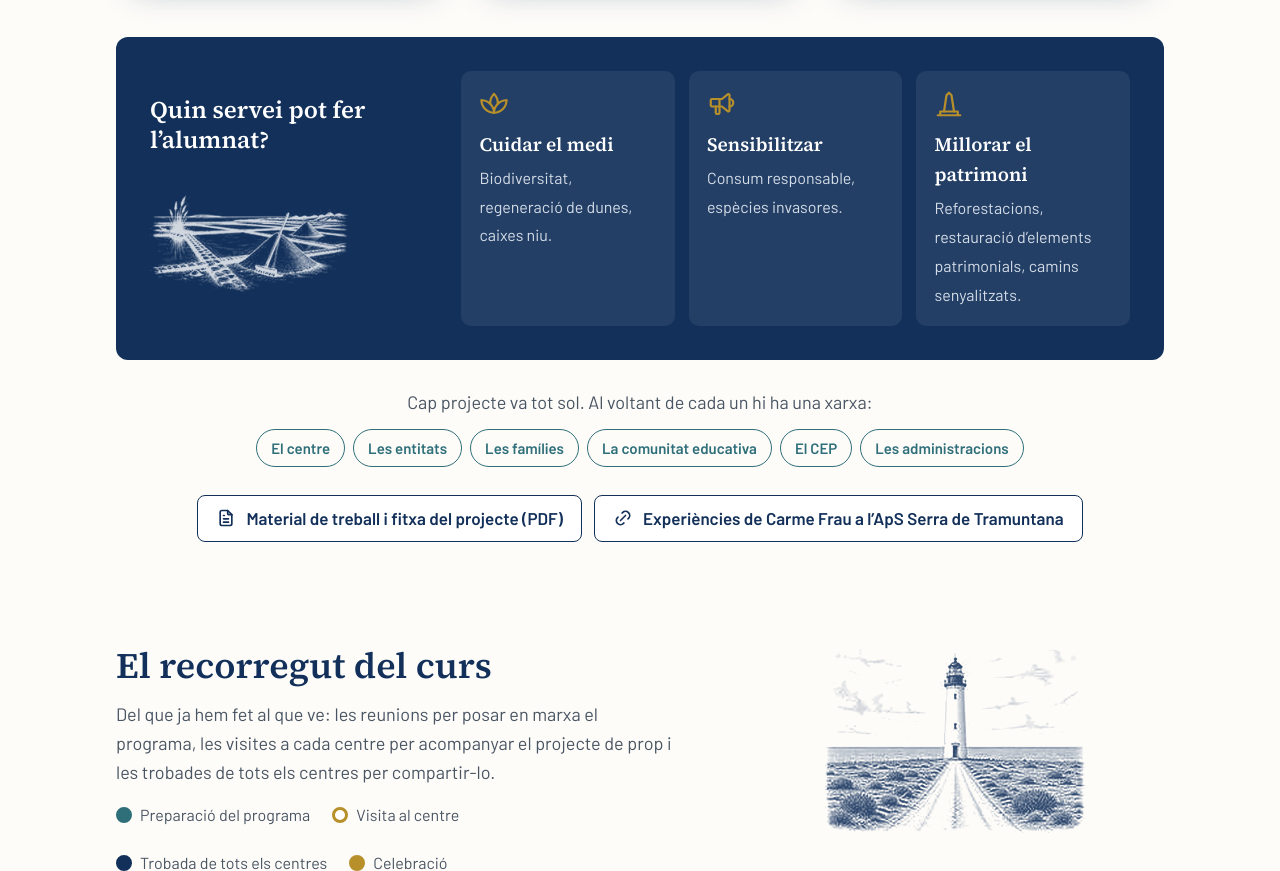
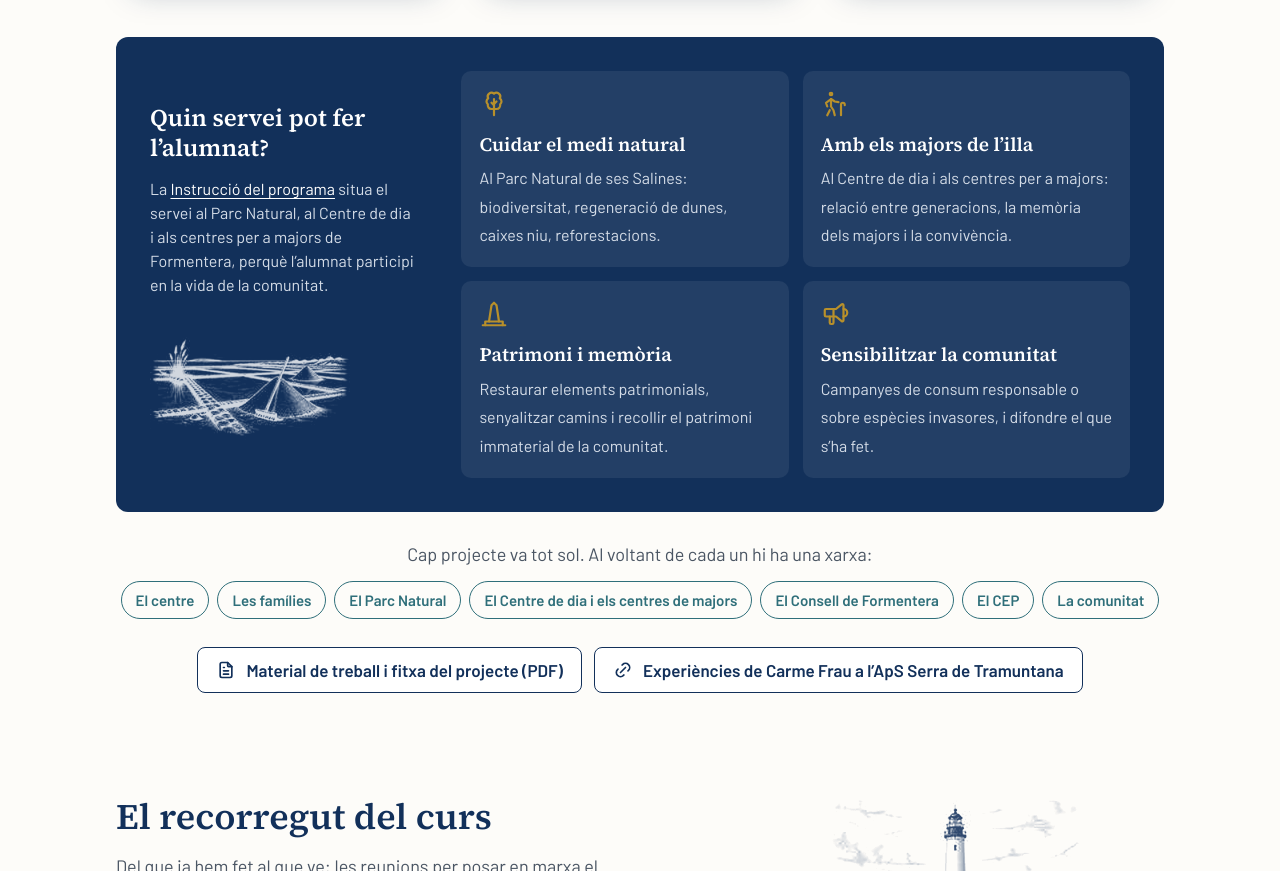
Before and after one commit to lesmoes-create/illa-que-apren, a plain HTML site: page aps/index.html in a window 1280 px wide. Shown: the part 4613-5484 px from the top of the page. Drawn offline with Linux system fonts and the light colour scheme.

Commit message:
ApS: servei amb els majors i la comunitat, segons la Instrucció del programa
Co-Authored-By: Claude Opus 5.5 <noreply@anthropic.com>
Claude-Session: https://claude.ai/code/session_01FjvhQN1siHaAjeBrtf1QES

```diff
--- a/aps/index.html
+++ b/aps/index.html
@@ -203,7 +203,9 @@ footer a{color:#fff}
 .servei{display:grid;grid-template-columns:minmax(0,.8fr) minmax(0,2fr);gap:clamp(20px,4vw,44px);align-items:center;background:var(--navy);color:#fff;border-radius:var(--r);padding:clamp(22px,3vw,34px);margin:40px 0 0}
 .servei h3{color:#fff;margin:0 0 14px;font-size:24px}
 .servei .ink.gp{max-width:200px;margin:0;filter:brightness(0) invert(1);opacity:.85}
-.tipus{list-style:none;margin:0;padding:0;display:grid;grid-template-columns:repeat(3,minmax(0,1fr));gap:14px}
+.tipus{list-style:none;margin:0;padding:0;display:grid;grid-template-columns:repeat(2,minmax(0,1fr));gap:14px}
+.servei-p{color:#D5DDE8;font-size:16px;line-height:1.5;margin:0 0 16px}
+.servei-p a{color:#fff}
 .tipus li{background:rgba(255,255,255,.07);border-radius:10px;padding:18px}
 .tipus .ti{width:30px;height:30px;color:var(--gold);display:block;margin-bottom:10px}
 .tipus b{display:block;font-family:var(--serif);font-weight:600;font-size:19px;margin-bottom:4px}
@@ -371,16 +373,17 @@ footer a{color:#fff}
     </li>
   </ol>
   <div class="servei">
-    <div class="servei-t"><h3>Quin servei pot fer l’alumnat?</h3><img class="ink gp" src="img/gravat-salines.webp" alt="Gravat de les salines, amb un munt de sal i un rasclet" width="1000" height="665" loading="lazy"></div>
+    <div class="servei-t"><h3>Quin servei pot fer l’alumnat?</h3><p class="servei-p">La <a href="https://csv.caib.es/concsvfront/view.xhtml?hash=97fc4dc99435e9c4f53774de108303c7eb9e760d1c87794797fd99f43df91a6a" target="_blank" rel="noopener">Instrucció del programa</a> situa el servei al Parc Natural, al Centre de dia i als centres per a majors de Formentera, perquè l’alumnat participi en la vida de la comunitat.</p><img class="ink gp" src="img/gravat-salines.webp" alt="Gravat de les salines, amb un munt de sal i un rasclet" width="1000" height="665" loading="lazy"></div>
     <ul class="tipus">
-      <li><svg class="ti" viewBox="0 0 24 24" fill="none" stroke="currentColor" stroke-width="1.75" stroke-linecap="round" stroke-linejoin="round" aria-hidden="true"><path d="M2 9a10 10 0 1 0 20 0" /> <path d="M12 19a10 10 0 0 1 10 -10" /> <path d="M2 9a10 10 0 0 1 10 10" /> <path d="M12 4a9.7 9.7 0 0 1 2.99 7.5" /> <path d="M9.01 11.5a9.7 9.7 0 0 1 2.99 -7.5" /></svg><b>Cuidar el medi</b><span>Biodiversitat, regeneració de dunes, caixes niu.</span></li>
-      <li><svg class="ti" viewBox="0 0 24 24" fill="none" stroke="currentColor" stroke-width="1.75" stroke-linecap="round" stroke-linejoin="round" aria-hidden="true"><path d="M18 8a3 3 0 0 1 0 6" /> <path d="M10 8v11a1 1 0 0 1 -1 1h-1a1 1 0 0 1 -1 -1v-5" /> <path d="M12 8h0l4.524 -3.77a.9 .9 0 0 1 1.476 .692v12.156a.9 .9 0 0 1 -1.476 .692l-4.524 -3.77h-8a1 1 0 0 1 -1 -1v-4a1 1 0 0 1 1 -1h8" /></svg><b>Sensibilitzar</b><span>Consum responsable, espècies invasores.</span></li>
-      <li><svg class="ti" viewBox="0 0 24 24" fill="none" stroke="currentColor" stroke-width="1.75" stroke-linecap="round" stroke-linejoin="round" aria-hidden="true"><path d="M8 18l2 -13l2 -2l2 2l2 13" /> <path d="M5 21v-3h14v3" /> <path d="M3 21l18 0" /></svg><b>Millorar el patrimoni</b><span>Reforestacions, restauració d’elements patrimonials, camins senyalitzats.</span></li>
+      <li><svg class="ti" viewBox="0 0 24 24" fill="none" stroke="currentColor" stroke-width="1.75" stroke-linecap="round" stroke-linejoin="round" aria-hidden="true"><path d="M12 13l-2 -2" /> <path d="M12 12l2 -2" /> <path d="M12 21v-13" /> <path d="M9.824 16a3 3 0 0 1 -2.743 -3.69a3 3 0 0 1 .304 -4.833a3 3 0 0 1 4.615 -3.707a3 3 0 0 1 4.614 3.707a3 3 0 0 1 .305 4.833a3 3 0 0 1 -2.919 3.695h-4z" /></svg><b>Cuidar el medi natural</b><span>Al Parc Natural de ses Salines: biodiversitat, regeneració de dunes, caixes niu, reforestacions.</span></li>
+      <li><svg class="ti" viewBox="0 0 24 24" fill="none" stroke="currentColor" stroke-width="1.75" stroke-linecap="round" stroke-linejoin="round" aria-hidden="true"><path d="M11 21l-1 -4l-2 -3v-6" /> <path d="M5 14l-1 -3l4 -3l3 2l3 .5" /> <path d="M8 4m-1 0a1 1 0 1 0 2 0a1 1 0 1 0 -2 0" /> <path d="M7 17l-2 4" /> <path d="M16 21v-8.5a1.5 1.5 0 0 1 3 0v.5" /></svg><b>Amb els majors de l’illa</b><span>Al Centre de dia i als centres per a majors: relació entre generacions, la memòria dels majors i la convivència.</span></li>
+      <li><svg class="ti" viewBox="0 0 24 24" fill="none" stroke="currentColor" stroke-width="1.75" stroke-linecap="round" stroke-linejoin="round" aria-hidden="true"><path d="M8 18l2 -13l2 -2l2 2l2 13" /> <path d="M5 21v-3h14v3" /> <path d="M3 21l18 0" /></svg><b>Patrimoni i memòria</b><span>Restaurar elements patrimonials, senyalitzar camins i recollir el patrimoni immaterial de la comunitat.</span></li>
+      <li><svg class="ti" viewBox="0 0 24 24" fill="none" stroke="currentColor" stroke-width="1.75" stroke-linecap="round" stroke-linejoin="round" aria-hidden="true"><path d="M18 8a3 3 0 0 1 0 6" /> <path d="M10 8v11a1 1 0 0 1 -1 1h-1a1 1 0 0 1 -1 -1v-5" /> <path d="M12 8h0l4.524 -3.77a.9 .9 0 0 1 1.476 .692v12.156a.9 .9 0 0 1 -1.476 .692l-4.524 -3.77h-8a1 1 0 0 1 -1 -1v-4a1 1 0 0 1 1 -1h8" /></svg><b>Sensibilitzar la comunitat</b><span>Campanyes de consum responsable o sobre espècies invasores, i difondre el que s’ha fet.</span></li>
     </ul>
   </div>
   <div class="xarxa">
     <p class="xarxa-t">Cap projecte va tot sol. Al voltant de cada un hi ha una xarxa:</p>
-    <ul><li>El centre</li><li>Les entitats</li><li>Les famílies</li><li>La comunitat educativa</li><li>El CEP</li><li>Les administracions</li></ul>
+    <ul><li>El centre</li><li>Les famílies</li><li>El Parc Natural</li><li>El Centre de dia i els centres de majors</li><li>El Consell de Formentera</li><li>El CEP</li><li>La comunitat</li></ul>
   </div>
   <div class="cf-links">
   <a class="btn" href="docs/material-jornada-inici-carme-frau.pdf" target="_blank" rel="noopener"><svg class="ico" viewBox="0 0 24 24" fill="none" stroke="currentColor" stroke-width="2" stroke-linecap="round" stroke-linejoin="round" aria-hidden="true"><path d="M14 3v4a1 1 0 0 0 1 1h4"/><path d="M17 21h-10a2 2 0 0 1 -2 -2v-14a2 2 0 0 1 2 -2h7l5 5v11a2 2 0 0 1 -2 2z"/><path d="M9 9l1 0"/><path d="M9 13l6 0"/><path d="M9 17l6 0"/></svg>Material de treball i fitxa del projecte (PDF)</a>
```
